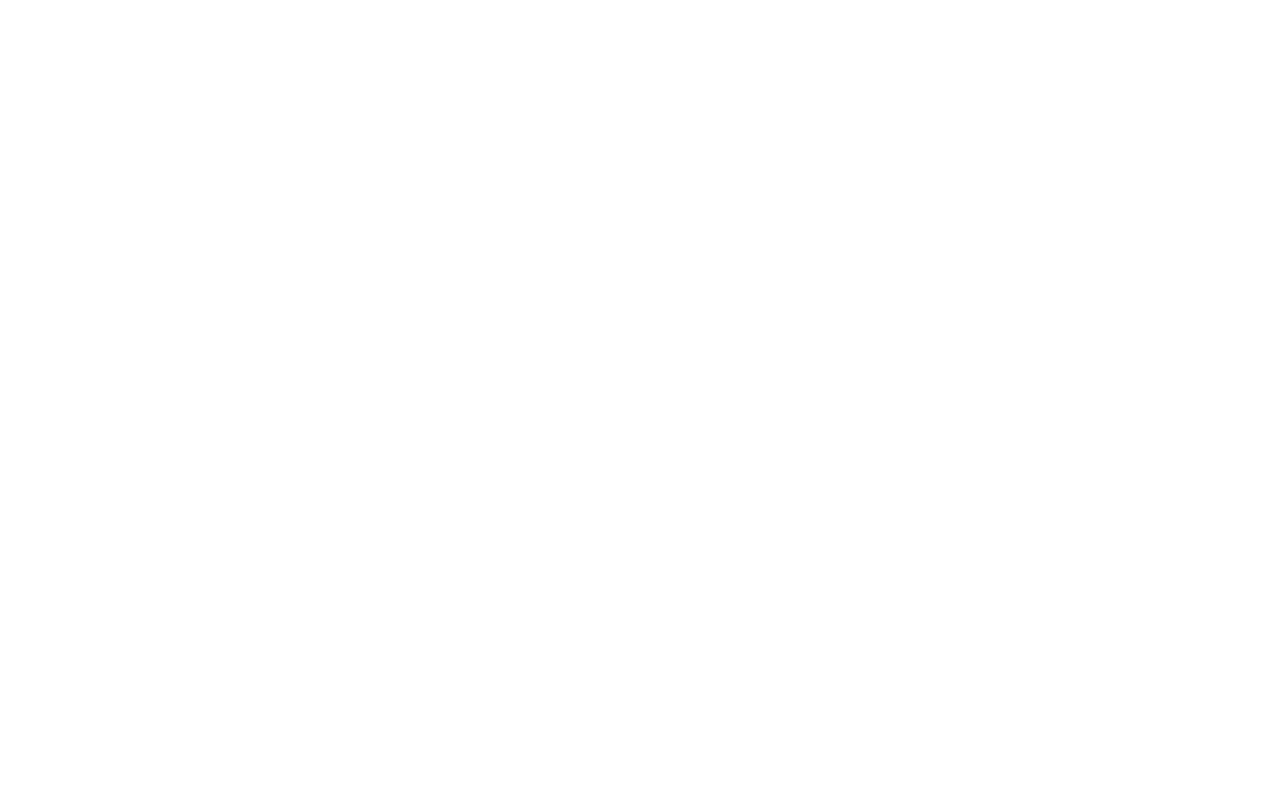
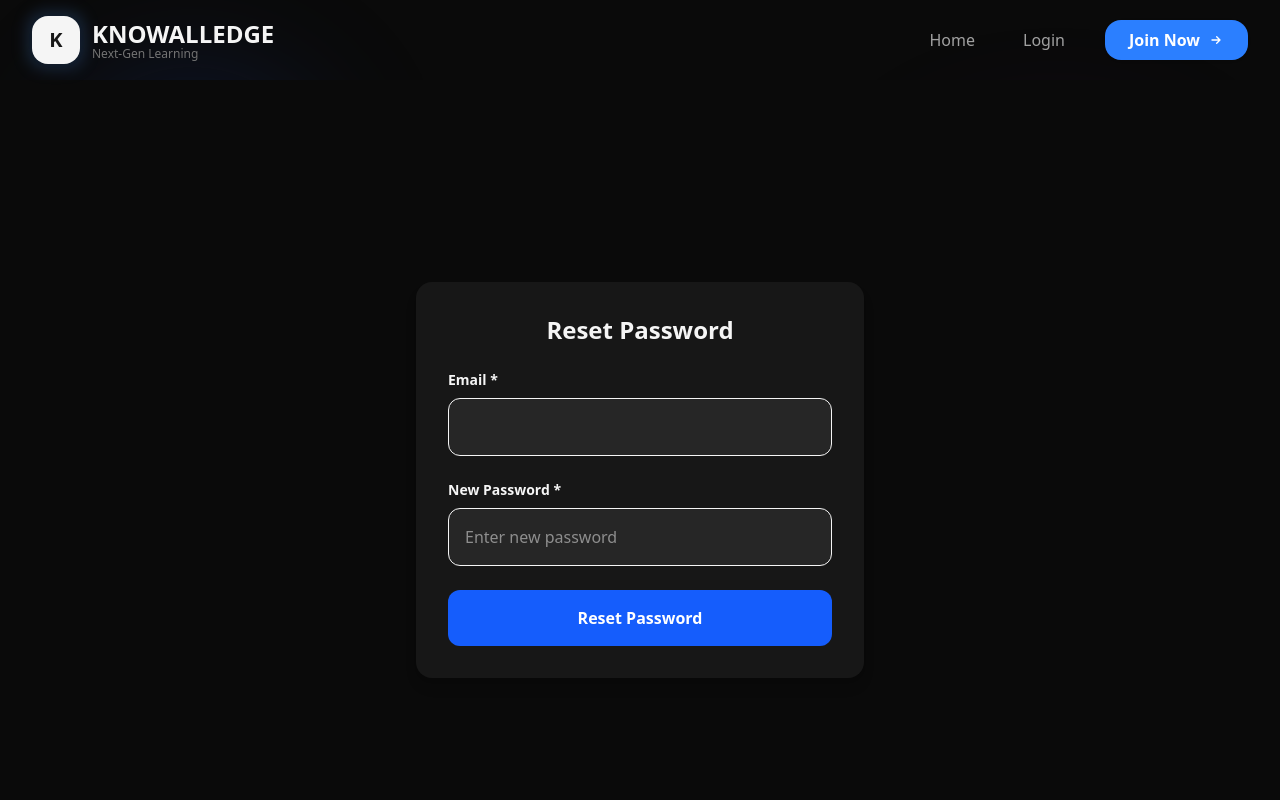
Before and after one commit to Akashbag2001/Knowalledge-pwa, a React (Vite) app: page /reset-password in a window 1280 px wide. Before the commit this address had no page. Shown: the top 800 px of the page. Built offline with nearby package versions, Linux system fonts and the light colour scheme.

Commit message:
forget password issue not solved !!!

```diff
--- a/src/App.jsx
+++ b/src/App.jsx
@@ -10,6 +10,8 @@ import Register from "./pages/Register";
 import Dashboard from "./pages/Dashboard";
 import AdminDashboard from "./pages/AdminDashboard";
 import SuperAdminLogin from "./pages/SuperAdminLogin"; // ✅
+import ForgetPassword from "./pages/ForgetPassword";
+import ResetPassword from "./pages/ResetPassword";
 
 function App() {
   return (
@@ -45,7 +47,8 @@ function App() {
             <Route index element={<Home />} />
             <Route path="login" element={<Login />} />
             <Route path="register" element={<Register />} />
-
+            <Route path="/forget-password" element={<ForgetPassword />} />
+            <Route path="/reset-password" element={<ResetPassword />} />
             <Route
               path="dashboard"
               element={
--- /dev/null
+++ b/src/pages/ForgetPassword.jsx
@@ -0,0 +1,113 @@
+import React, { useState } from "react";
+import { useNavigate } from "react-router-dom";
+import useHttp from "../api/useHttp";
+import { toast } from "react-toastify";
+
+const ForgetPassword = () => {
+  const { sendRequest, loading } = useHttp();
+  const navigate = useNavigate();
+
+  const [email, setEmail] = useState("");
+  const [otpSent, setOtpSent] = useState(false);
+  const [otp, setOtp] = useState("");
+
+  // Send OTP API call
+  const handleSendOtp = async () => {
+    if (!email.trim()) {
+      toast.error("Email is required");
+      return;
+    }
+
+    try {
+      const res = await sendRequest("/user/forgetPassword", "POST", { email });
+      if (res.success) {
+        toast.success("✅ OTP sent to your email");
+        setOtpSent(true);
+      } else {
+        toast.error(res.message || "Failed to send OTP");
+      }
+    } catch (err) {
+      toast.error(err.message || "Error sending OTP");
+    }
+  };
+
+  // Verify OTP API call
+  const handleVerifyOtp = async () => {
+    if (!otp || otp.length !== 6) {
+      toast.error("Enter a valid 6-digit OTP");
+      return;
+    }
+
+    try {
+      const res = await sendRequest(
+        "/user/verifyForgetPasswordOTP",
+        "POST",
+        { email, otp }
+      );
+
+      if (res.success) {
+        toast.success("✅ OTP verified, proceed to reset password");
+        // pass email forward to reset password page
+        navigate("/reset-password", { state: { email } });
+      } else {
+        toast.error(res.message || "Invalid OTP");
+      }
+    } catch (err) {
+      toast.error(err.message || "Error verifying OTP");
+    }
+  };
+
+  return (
+    <div className="min-h-screen flex items-center justify-center bg-neutral-950">
+      <div className="bg-neutral-900 p-8 rounded-2xl w-full max-w-md shadow-lg">
+        <h1 className="text-2xl font-bold text-center text-neutral-100 mb-6">
+          Forgot Password
+        </h1>
+
+        {!otpSent ? (
+          <>
+            <label className="block text-sm font-semibold mb-2 text-neutral-100">
+              Enter your email *
+            </label>
+            <input
+              type="email"
+              value={email}
+              onChange={(e) => setEmail(e.target.value)}
+              className="w-full p-4 border rounded-xl bg-neutral-800 text-neutral-100 focus:ring-2 focus:ring-blue-500 focus:border-transparent mb-4"
+              placeholder="Enter your registered email"
+            />
+            <button
+              onClick={handleSendOtp}
+              disabled={loading}
+              className="w-full bg-blue-600 hover:bg-blue-700 text-white font-semibold py-4 px-6 rounded-xl transition-all duration-300 disabled:opacity-50"
+            >
+              {loading ? "Sending..." : "Send OTP"}
+            </button>
+          </>
+        ) : (
+          <>
+            <label className="block text-sm font-semibold mb-2 text-neutral-100">
+              Enter OTP *
+            </label>
+            <input
+              type="text"
+              maxLength={6}
+              value={otp}
+              onChange={(e) => setOtp(e.target.value)}
+              className="w-full p-4 border rounded-xl bg-neutral-800 text-neutral-100 focus:ring-2 focus:ring-blue-500 focus:border-transparent mb-4"
+              placeholder="6-digit OTP"
+            />
+            <button
+              onClick={handleVerifyOtp}
+              className="w-full bg-green-600 hover:bg-green-700 text-white font-semibold py-4 px-6 rounded-xl transition-all duration-300"
+            >
+              Verify OTP
+            </button>
+          </>
+        )}
+      </div>
+    </div>
+  );
+};
+
+export default ForgetPassword;
--- a/src/pages/Login.jsx
+++ b/src/pages/Login.jsx
@@ -2,10 +2,12 @@ import React, { useState } from "react";
 import { useNavigate } from "react-router-dom";
 import useHttp from "../api/useHttp"; // your custom hook
 import { toast } from "react-toastify";
+import { useAuth } from "../context/AuthContext"; // ✅ import context
 
 const Login = () => {
   const navigate = useNavigate();
   const { sendRequest, loading } = useHttp();
+  const { login } = useAuth(); // ✅ use AuthContext to set user globally
 
   const [formData, setFormData] = useState({
     email: "",
@@ -18,7 +20,6 @@ const Login = () => {
     const { name, value } = e.target;
     setFormData((prev) => ({ ...prev, [name]: value }));
 
-    // clear error for this field
     if (errors[name]) setErrors((prev) => ({ ...prev, [name]: "" }));
   };
 
@@ -36,54 +37,88 @@ const Login = () => {
     if (!validateForm()) return;
 
     try {
-      const data = await sendRequest("/user/signin", "POST", formData);
-      toast.success("✅ Login successful!");
+      const res = await sendRequest("/user/signin", "POST", formData);
 
-      // store user info or token if needed
-      localStorage.setItem("token", data.token);
-      localStorage.setItem("user", JSON.stringify(data));
+      if (res?.data?.token) {
+        // ✅ Extract token + user info
+        const userData = { ...res.data, token: res.data.token };
 
-      navigate("/dashboard"); // redirect after login
+        // Save in AuthContext + localStorage
+        login(userData);
+        localStorage.setItem("token", res.data.token);
+        localStorage.setItem("user", JSON.stringify(userData));
+
+        toast.success("✅ Login successful!");
+
+        // Redirect based on role
+        if (userData.role === "superadmin") {
+          navigate("/admin");
+        } else {
+          navigate("/dashboard");
+        }
+      } else {
+        toast.error("❌ Invalid response from server");
+      }
     } catch (err) {
       toast.error(err.message || "❌ Login failed");
     }
   };
 
+
   return (
     <div className="min-h-screen flex items-center justify-center bg-neutral-950">
       <div className="bg-neutral-900 p-8 rounded-2xl w-full max-w-md shadow-lg">
-        <h1 className="text-2xl font-bold text-center text-neutral-100 mb-6">Login</h1>
+        <h1 className="text-2xl font-bold text-center text-neutral-100 mb-6">
+          Login
+        </h1>
         <form className="space-y-6" onSubmit={handleSubmit}>
           {/* Email */}
           <div>
-            <label className="block text-sm font-semibold mb-2 text-neutral-100">Email *</label>
+            <label className="block text-sm font-semibold mb-2 text-neutral-100">
+              Email *
+            </label>
             <input
               type="email"
               name="email"
               value={formData.email}
               onChange={handleInputChange}
-              className={`w-full p-4 border rounded-xl bg-neutral-800 text-neutral-100 focus:ring-2 focus:ring-blue-500 focus:border-transparent ${
-                errors.email ? "border-red-500" : "border-neutral-700"
-              }`}
+              className={`w-full p-4 border rounded-xl bg-neutral-800 text-neutral-100 focus:ring-2 focus:ring-blue-500 focus:border-transparent ${errors.email ? "border-red-500" : "border-neutral-700"
+                }`}
               placeholder="Enter your email"
             />
-            {errors.email && <p className="mt-1 text-red-500 text-xs">{errors.email}</p>}
+            {errors.email && (
+              <p className="mt-1 text-red-500 text-xs">{errors.email}</p>
+            )}
           </div>
 
           {/* Password */}
           <div>
-            <label className="block text-sm font-semibold mb-2 text-neutral-100">Password *</label>
+            <label className="block text-sm font-semibold mb-2 text-neutral-100">
+              Password *
+            </label>
             <input
               type="password"
               name="password"
               value={formData.password}
               onChange={handleInputChange}
-              className={`w-full p-4 border rounded-xl bg-neutral-800 text-neutral-100 focus:ring-2 focus:ring-blue-500 focus:border-transparent ${
-                errors.password ? "border-red-500" : "border-neutral-700"
-              }`}
+              className={`w-full p-4 border rounded-xl bg-neutral-800 text-neutral-100 focus:ring-2 focus:ring-blue-500 focus:border-transparent ${errors.password ? "border-red-500" : "border-neutral-700"
+                }`}
               placeholder="Enter your password"
             />
-            {errors.password && <p className="mt-1 text-red-500 text-xs">{errors.password}</p>}
+            {errors.password && (
+              <p className="mt-1 text-red-500 text-xs">{errors.password}</p>
+            )}
+
+            {/* Forgot Password Link */}
+            <div className="text-right mt-2">
+              <button
+                type="button"
+                onClick={() => navigate("/forget-password")}
+                className="text-sm text-blue-400 hover:underline"
+              >
+                Forgot Password?
+              </button>
+            </div>
           </div>
 
           {/* Submit Button */}
--- /dev/null
+++ b/src/pages/ResetPassword.jsx
@@ -0,0 +1,104 @@
+import React, { useState } from "react";
+import { useLocation, useNavigate } from "react-router-dom";
+import useHttp from "../api/useHttp";
+import { toast } from "react-toastify";
+
+const ResetPassword = () => {
+  const location = useLocation();
+  const navigate = useNavigate();
+  const { sendRequest, loading } = useHttp();
+
+  const [formData, setFormData] = useState({
+    email: location.state?.email || "",
+
+    newPassword: "",
+  });
+
+  const handleChange = (e) => {
+    const { name, value } = e.target;
+    setFormData((prev) => ({ ...prev, [name]: value }));
+  };
+
+  const handleSubmit = async (e) => {
+    e.preventDefault();
+
+    if (!formData.email || !formData.newPassword) {
+      toast.error("All fields are required");
+      return;
+    }
+
+    try {
+      const res = await sendRequest(
+        "/user/verifyForgetPasswordOTP",
+        "POST",
+        {
+          email: formData.email,
+          newPassword: formData.newPassword,
+        }
+      );
+
+      if (res?.success) {
+        toast.success("✅ Password reset successful!");
+        navigate("/login");
+      } else {
+        toast.error(res?.message || "❌ Failed to reset password");
+      }
+    } catch (err) {
+      toast.error(err.message || "❌ Something went wrong");
+    }
+  };
+
+  return (
+    <div className="min-h-screen flex items-center justify-center bg-neutral-950">
+      <div className="bg-neutral-900 p-8 rounded-2xl w-full max-w-md shadow-lg">
+        <h1 className="text-2xl font-bold text-center text-neutral-100 mb-6">
+          Reset Password
+        </h1>
+        <form onSubmit={handleSubmit} className="space-y-6">
+          {/* Email */}
+          <div>
+            <label className="block text-sm font-semibold mb-2 text-neutral-100">
+              Email *
+            </label>
+            <input
+              type="email"
+              name="email"
+              value={formData.email}
+              onChange={handleChange}
+              className="w-full p-4 border rounded-xl bg-neutral-800 text-neutral-100"
+              readOnly={!!location.state?.email}
+            />
+          </div>
+
+          {/* OTP */}
+
+
+          {/* New Password */}
+          <div>
+            <label className="block text-sm font-semibold mb-2 text-neutral-100">
+              New Password *
+            </label>
+            <input
+              type="password"
+              name="newPassword"
+              value={formData.newPassword}
+              onChange={handleChange}
+              className="w-full p-4 border rounded-xl bg-neutral-800 text-neutral-100"
+              placeholder="Enter new password"
+            />
+          </div>
+
+          <button
+            type="submit"
+            disabled={loading}
+            className="w-full bg-blue-600 hover:bg-blue-700 text-white font-semibold py-4 px-6 rounded-xl"
+          >
+            {loading ? "Resetting..." : "Reset Password"}
+          </button>
+        </form>
+      </div>
+    </div>
+  );
+};
+
+export default ResetPassword;
```
Also changed, not shown: src/components/ProtectedRoute.jsx (+20 -6 lines). Lines whose indentation alone changed are shown as unchanged.
